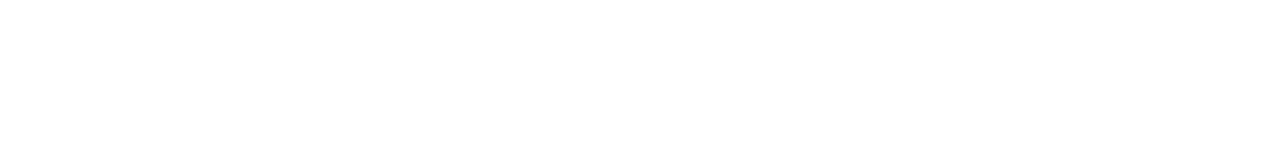
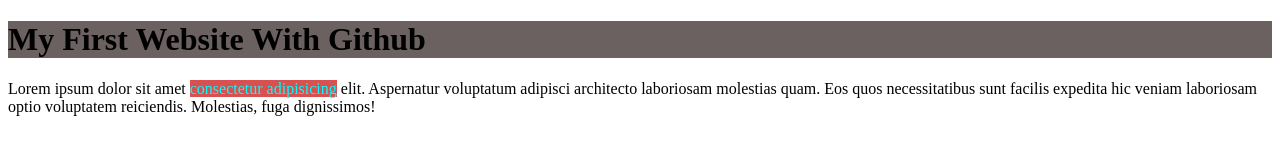
Before and after one commit to Md-Shifaz-Mamur/sheldon-cooper, a plain HTML site: page sheldon.html in a window 1280 px wide. Drawn offline with Linux system fonts and the light colour scheme.

Commit message:
3rd commit

```diff
--- a/sheldon.html
+++ b/sheldon.html
@@ -4,8 +4,10 @@
     <meta charset="UTF-8">
     <meta name="viewport" content="width=device-width, initial-scale=1.0">
     <title>Sheldon Cooper</title>
+    <link rel="stylesheet" href="style.css">
 </head>
 <body>
-
+    <h1>My First Website With Github</h1>
+    <p>Lorem ipsum dolor sit amet <span class="consec">consectetur adipisicing</span> elit. Aspernatur voluptatum adipisci architecto laboriosam molestias quam. Eos quos necessitatibus sunt facilis expedita hic veniam laboriosam optio voluptatem reiciendis. Molestias, fuga dignissimos!</p>
 </body>
 </html>
--- /dev/null
+++ b/style.css
@@ -0,0 +1,8 @@
+h1{
+    background: #6b6161;
+}
+
+.consec{
+    color: aqua;
+    background: #d85050;;
+}
```
Also changed, not shown: 1 other file.
